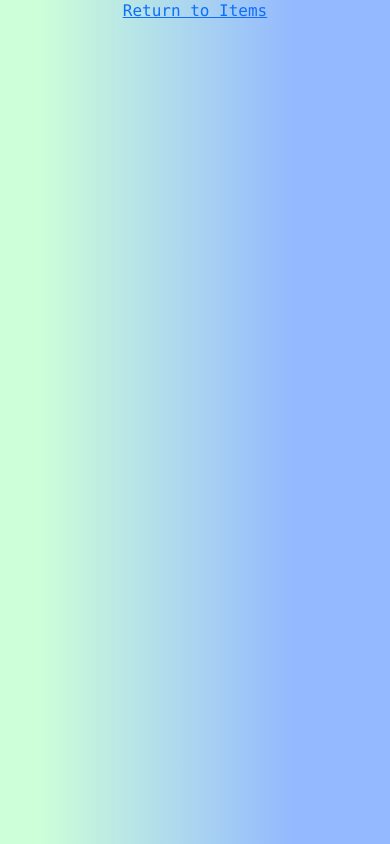
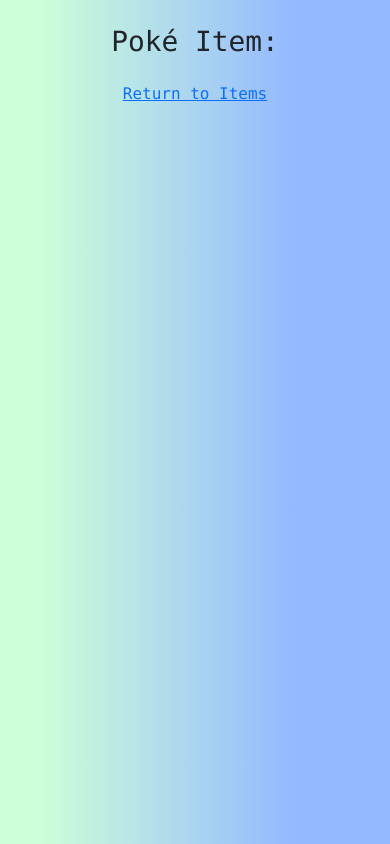
Before and after one commit to anthuarneck/portfolio-app, a website: page backpage.html in a window 390 px wide. Drawn offline with nearby package versions, Linux system fonts and the light colour scheme; no server answers.

Commit message:
Updates media queries.

```diff
--- a/backpage.html
+++ b/backpage.html
@@ -19,6 +19,9 @@
 </head>
 
 <body id="main">
+    <header>
+        <h1>Poké Item:</h1>
+    </header>
     <div class="item"></div>
     <p><a href="./index.html">Return to Items</a></p>
 </body>
--- a/styles.css
+++ b/styles.css
@@ -1,6 +1,11 @@
 img {
     height: 75px;
     width: 75px;
+}
+
+header h1 {
+    margin: 0;
+    padding: 25px;
 }
 
 body {
@@ -70,3 +75,15 @@
     align-self: center;
     justify-self: center;
 }
+
+@media (max-width: 660px) {
+    .item {
+        grid-template-columns: 1fr;
+    }
+    form {
+        display: grid;
+    }
+    h1 {
+        text-align: center;
+    }
+}
```
